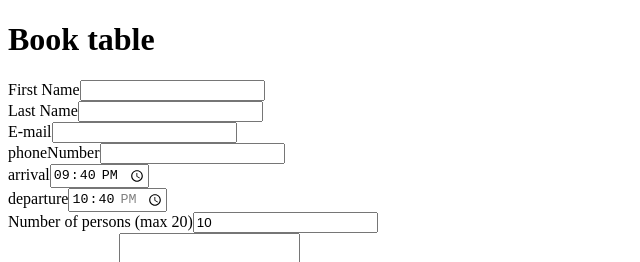
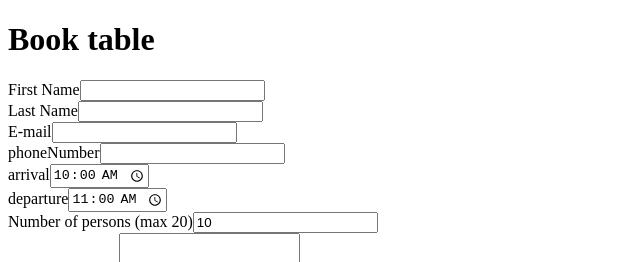
Before and after one commit to TinaHoldcroft/restaurant-booking, a Next.js app: page / in a window 1280 px wide. Shown: the top 262 px of the page, without its empty margins (0-640 px from the left). Built offline with nearby package versions, Linux system fonts and the light colour scheme.

Commit message:
removed aria and set time placeholder

```diff
--- a/components/InstantValidation.js
+++ b/components/InstantValidation.js
@@ -24,7 +24,6 @@ export function TextInputLiveFeedback({
             <input
                 id={id}
                 onFocus={handleFocus}
-                aria-describedby='feedback'
                 {...props}
                 {...field}
             />
--- a/pages/BookingForm.js
+++ b/pages/BookingForm.js
@@ -52,8 +52,6 @@ const validationSchema = Yup.object({
 })
 
 function BookingForm() {
-    const hour = new Date().getHours()
-    const min = new Date().getMinutes()
 
     const formik = useFormik({
         initialValues: {
@@ -61,8 +59,8 @@ function BookingForm() {
             lastName: '',
             email: '',
             phoneNumber: '',
-            arrival: `${hour}:${min}`,
-            departure: `${hour + 1}:${min}`,
+            arrival: '10:00',
+            departure: '11:00',
             amount: '10',
             type: 'private',
             comment: ''
```
